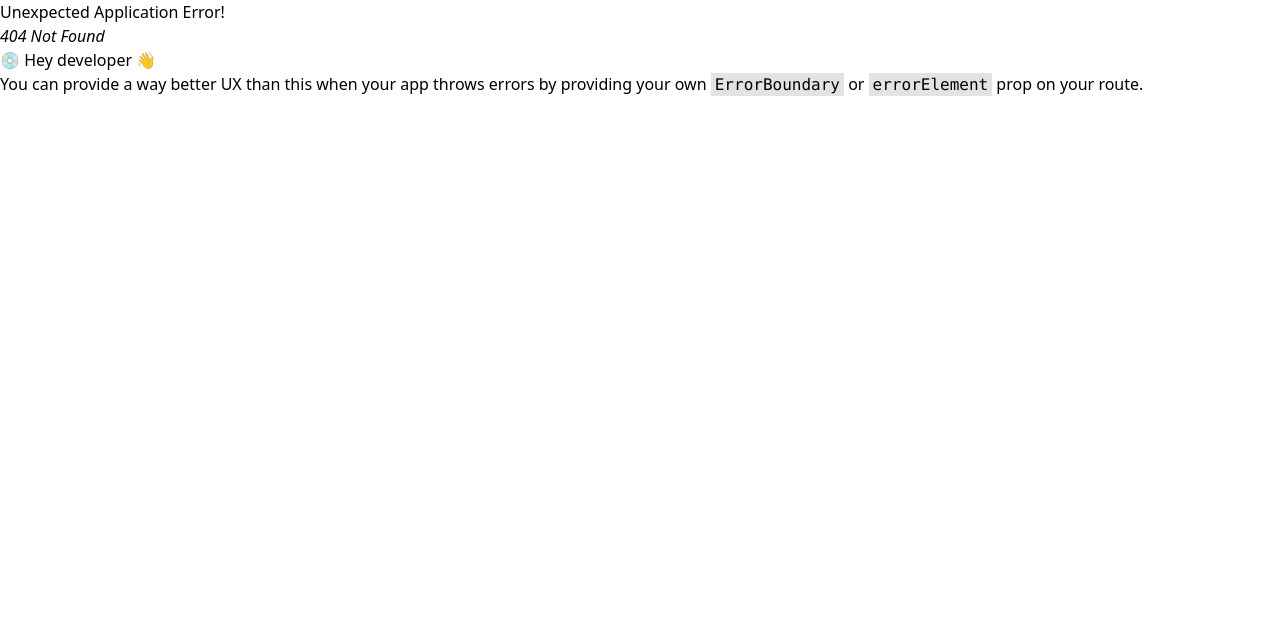
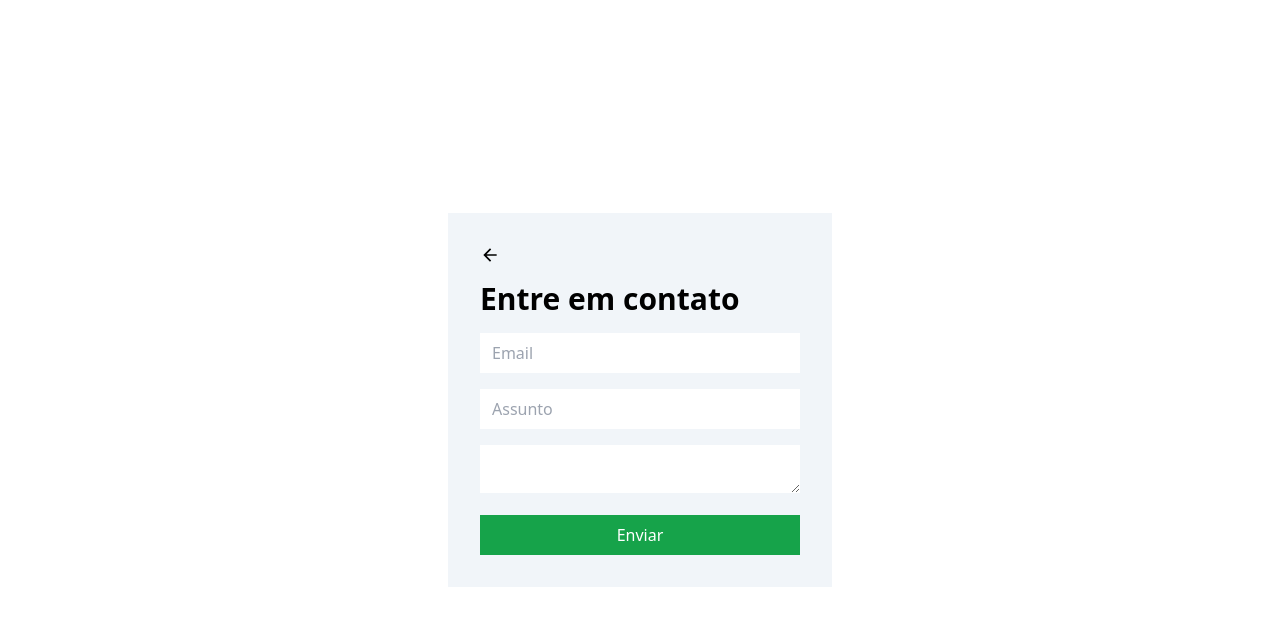
Before and after one commit to Matheus-0/Projeto-Web, a React (Vite) app in the folder client/: page /contact in a window 1280 px wide. Before the commit this address had no page. Shown: the top 626 px of the page. Built offline with nearby package versions, Linux system fonts and the light colour scheme.

Commit message:
Criando tela de contatos

```diff
--- /dev/null
+++ b/client/src/pages/contact/index.tsx
@@ -0,0 +1,73 @@
+import { useState } from "react";
+import { MdArrowBack } from "react-icons/md";
+import { Link, useNavigate } from "react-router-dom";
+
+const Contact = () => {
+  const [email, setEmail] = useState("");
+  const [subject, setSubject] = useState("");
+  const [message, setMessage] = useState("");
+
+  const navigate = useNavigate();
+
+  const handleSubmit = (e: { preventDefault: () => void }) => {
+    e.preventDefault();
+
+    alert("Email enviado com sucesso!");
+
+    navigate("/");
+  };
+
+  return (
+    <div className="flex flex-col h-screen items-center justify-center">
+      <div className="bg-slate-100 flex flex-col gap-4 p-8 w-96">
+        <Link to="/" className="self-start">
+          <MdArrowBack className="h-5 w-5" />
+        </Link>
+
+        <form onSubmit={handleSubmit}>
+          <h2 className="font-semibold text-3xl">Entre em contato</h2>
+
+          <input
+            type="email"
+            value={email}
+            onChange={(e) => setEmail(e.target.value)}
+            required
+            className="outline-none px-3 py-2 w-full mt-4"
+            placeholder="Email"
+          />
+
+          <br />
+
+          <input
+            type="text"
+            value={subject}
+            onChange={(e) => setSubject(e.target.value)}
+            required
+            className="outline-none px-3 py-2 w-full mt-4"
+            placeholder="Assunto"
+          />
+
+          <br />
+
+          <textarea
+            value={message}
+            onChange={(e) => setMessage(e.target.value)}
+            required
+            className="mt-4 w-full"
+          />
+
+          <br />
+
+          <button
+            className="bg-green-600 px-4 py-2 text-white hover:bg-green-500 mt-4 w-full"
+            type="submit"
+          >
+            Enviar
+          </button>
+        </form>
+      </div>
+    </div>
+  );
+};
+
+export default Contact;
--- a/client/src/pages/home/index.tsx
+++ b/client/src/pages/home/index.tsx
@@ -1,7 +1,7 @@
 /* eslint-disable @typescript-eslint/no-explicit-any */
 import { useState } from "react";
 import { MdArrowBack } from "react-icons/md";
-import { useNavigate } from "react-router-dom";
+import { Link, useNavigate } from "react-router-dom";
 
 import api from "../../service/api";
 
@@ -43,7 +43,17 @@ const Home = () => {
         email: userRegistrationCredentials.email,
       });
     } catch (e: any) {
-      alert("Não foi possível criar a conta.");
+      alert(e.response.data);
+    }
+  };
+
+  const getUserTokenData = () => {
+    const userTokenData = localStorage.getItem("userTokenData");
+
+    if (userTokenData) {
+      return JSON.parse(userTokenData);
+    } else {
+      return null;
     }
   };
 
@@ -64,6 +74,17 @@ const Home = () => {
 
       if (response.data) {
         localStorage.setItem("userTokenData", JSON.stringify(response.data));
+
+        const userTokenData = getUserTokenData();
+        console.log("userTokenData.accessToken", userTokenData.accessToken);
+
+        const test = await api.get("/user/details", {
+          headers: {
+            "Content-Type": "application/json",
+            Authorization: "Bearer " + userTokenData.accessToken,
+          },
+        });
+        console.log(test);
 
         navigate("/tasks");
       } else {
@@ -99,6 +120,13 @@ const Home = () => {
               Entrar
             </button>
           </div>
+
+          <Link
+            className="bg-yellow-500 text-white py-2 px-4 hover:bg-yellow-400 mt-4"
+            to="/contact"
+          >
+            Entre em contato conosco
+          </Link>
         </>
       )}
 
--- a/client/src/pages/tasks/index.tsx
+++ b/client/src/pages/tasks/index.tsx
@@ -2,7 +2,7 @@
 /* eslint-disable react-hooks/exhaustive-deps */
 /* eslint-disable @typescript-eslint/no-explicit-any */
 import { useEffect, useState } from "react";
-import { MdLogout, MdOutlineAdd, MdOutlineClose, MdOutlineDelete, MdOutlineEdit } from "react-icons/md";
+import { MdLogout, MdOutlineAdd, MdOutlineClose } from "react-icons/md";
 import { useNavigate } from "react-router-dom";
 
 import api from "../../service/api";
@@ -10,7 +10,7 @@ import api from "../../service/api";
 const statusToText = {
   PENDING: "Pendente",
   IN_PROGRESS: "Em progresso",
-  FINISHED: "Finalizado"
+  FINISHED: "Finalizado",
 };
 
 const statusToColor = {
@@ -67,7 +67,9 @@ const Tasks = () => {
 
       setUserTasks(response.data);
     } catch (e: any) {
-      alert("Erro: Ocorreu um erro inesperado ao obter tarefas, seu token pode ter expirado.");
+      alert(
+        "Erro: Ocorreu um erro inesperado ao obter tarefas, seu token pode ter expirado."
+      );
     }
   };
 
@@ -135,25 +137,33 @@ const Tasks = () => {
       let response;
 
       if (taskToEditId === -1) {
-        response = await api.post("/task", {
+        response = await api.post(
+          "/task",
+          {
             ...taskCreationData,
             email: userTokenData.username,
-        }, {
+          },
+          {
             headers: {
               "Content-Type": "application/json",
               Authorization: "Bearer " + userTokenData.accessToken,
             },
-        });
+          }
+        );
       } else {
-        response = await api.put("/task", {
+        response = await api.put(
+          "/task",
+          {
             ...taskCreationData,
             taskId: taskToEditId,
-        }, {
+          },
+          {
             headers: {
               "Content-Type": "application/json",
               Authorization: "Bearer " + userTokenData.accessToken,
             },
-        })
+          }
+        );
       }
 
       setModalOpen(false);
@@ -180,8 +190,12 @@ const Tasks = () => {
 
   useEffect(() => {
     setPendingTasks(userTasks.filter((task: any) => task.status === "PENDING"));
-    setInProgressTasks(userTasks.filter((task: any) => task.status === "IN_PROGRESS"));
-    setFinishedTasks(userTasks.filter((task: any) => task.status === "FINISHED"));
+    setInProgressTasks(
+      userTasks.filter((task: any) => task.status === "IN_PROGRESS")
+    );
+    setFinishedTasks(
+      userTasks.filter((task: any) => task.status === "FINISHED")
+    );
   }, [userTasks]);
 
   return (
@@ -191,7 +205,6 @@ const Tasks = () => {
         onClick={logout}
       >
         <MdLogout />
-
         Sair
       </button>
 
@@ -204,7 +217,6 @@ const Tasks = () => {
         disabled={modalOpen}
       >
         <MdOutlineAdd />
-
         Adicionar tarefa
       </button>
 
@@ -220,7 +232,9 @@ const Tasks = () => {
             <MdOutlineClose />
           </button>
 
-          <h2 className="mt-4 font-semibold text-2xl self-center">Criar nova tarefa</h2>
+          <h2 className="mt-4 font-semibold text-2xl self-center">
+            Criar nova tarefa
+          </h2>
 
           <form className="mt-4 flex flex-col gap-4" onSubmit={handleSubmit}>
             <input
@@ -229,7 +243,12 @@ const Tasks = () => {
               placeholder="Nome da tarefa"
               className="p-2 outline-none"
               value={taskCreationData.name}
-              onChange={(e) => setTaskCreationData({ ...taskCreationData, name: e.target.value })}
+              onChange={(e) =>
+                setTaskCreationData({
+                  ...taskCreationData,
+                  name: e.target.value,
+                })
+              }
             />
 
             <input
@@ -239,7 +258,12 @@ const Tasks = () => {
               min={1}
               className="p-2 outline-none"
               value={taskCreationData.duration}
-              onChange={(e) => setTaskCreationData({ ...taskCreationData, duration: Number(e.target.value) })}
+              onChange={(e) =>
+                setTaskCreationData({
+                  ...taskCreationData,
+                  duration: Number(e.target.value),
+                })
+              }
             />
 
             <select
@@ -247,7 +271,12 @@ const Tasks = () => {
               id=""
               className="p-2 outline-none border-r-transparent border-r-4"
               value={taskCreationData.status}
-              onChange={(e) => setTaskCreationData({ ...taskCreationData, status: e.target.value })}
+              onChange={(e) =>
+                setTaskCreationData({
+                  ...taskCreationData,
+                  status: e.target.value,
+                })
+              }
             >
               <option value="PENDING">Pendente</option>
               <option value="IN_PROGRESS">Em progresso</option>
@@ -260,7 +289,12 @@ const Tasks = () => {
               placeholder="Prazo final"
               className="p-2 outline-none"
               value={taskCreationData.dueDate}
-              onChange={(e) => setTaskCreationData({ ...taskCreationData, dueDate: e.target.value })}
+              onChange={(e) =>
+                setTaskCreationData({
+                  ...taskCreationData,
+                  dueDate: e.target.value,
+                })
+              }
             />
 
             <button className="bg-green-700 text-white p-2" type="submit">
@@ -270,7 +304,9 @@ const Tasks = () => {
         </div>
       )}
 
-      <h1 className="font-semibold text-3xl self-center">Gerenciamento de tarefas</h1>
+      <h1 className="font-semibold text-3xl self-center">
+        Gerenciamento de tarefas
+      </h1>
 
       <div className="mt-10 flex gap-4 justify-center">
         <input
@@ -279,7 +315,9 @@ const Tasks = () => {
           placeholder="Nome da tarefa"
           className="p-2 outline-none bg-slate-100"
           value={taskSearchData.name}
-          onChange={(e) => setTaskSearchData({ ...taskSearchData, name: e.target.value })}
+          onChange={(e) =>
+            setTaskSearchData({ ...taskSearchData, name: e.target.value })
+          }
         />
 
         <input
@@ -288,13 +326,12 @@ const Tasks = () => {
           placeholder="Data"
           className="p-2 outline-none bg-slate-100"
           value={taskSearchData.dueDate}
-          onChange={(e) => setTaskSearchData({ ...taskSearchData, dueDate: e.target.value })}
+          onChange={(e) =>
+            setTaskSearchData({ ...taskSearchData, dueDate: e.target.value })
+          }
         />
 
-        <button
-          className="bg-green-700 text-white p-2"
-          onClick={handleSearch}
-        >
+        <button className="bg-green-700 text-white p-2" onClick={handleSearch}>
           Buscar
         </button>
 
@@ -312,14 +349,28 @@ const Tasks = () => {
 
           <div className="mt-10 grid grid-cols-4 gap-6">
             {pendingTasks.map((task: any) => (
-                <div className={"flex flex-col p-4 " + statusToColor[task.status as keyof typeof statusToColor]}>
+              <div
+                className={
+                  "flex flex-col p-4 " +
+                  statusToColor[task.status as keyof typeof statusToColor]
+                }
+              >
                 <div>
                   <h1 className="text-xl font-semibold">{task.name}</h1>
                 </div>
-                  <p className="mt-6"><strong>Duração:</strong> {task.duration} minutos</p>
-                  <p className="mt-2"><strong>Status:</strong> {statusToText[task.status as keyof typeof statusToText]}</p>
-                  <p className="mt-2"><strong>Prazo final:</strong> {task.dueDate}</p>
-                  <p className="mt-2"><strong>Data de criação:</strong> {task.createdDate}</p>
+                <p className="mt-6">
+                  <strong>Duração:</strong> {task.duration} minutos
+                </p>
+                <p className="mt-2">
+                  <strong>Status:</strong>{" "}
+                  {statusToText[task.status as keyof typeof statusToText]}
+                </p>
+                <p className="mt-2">
+                  <strong>Prazo final:</strong> {task.dueDate}
+                </p>
+                <p className="mt-2">
+                  <strong>Data de criação:</strong> {task.createdDate}
+                </p>
                 <div className="mt-6 flex gap-2">
                   <button
                     className="bg-green-700 text-white p-2"
@@ -347,14 +398,28 @@ const Tasks = () => {
 
           <div className="mt-10 grid grid-cols-4 gap-6">
             {inProgressTasks.map((task: any) => (
-                <div className={"flex flex-col p-4 " + statusToColor[task.status as keyof typeof statusToColor]}>
+              <div
+                className={
+                  "flex flex-col p-4 " +
+                  statusToColor[task.status as keyof typeof statusToColor]
+                }
+              >
                 <div>
                   <h1 className="text-xl font-semibold">{task.name}</h1>
                 </div>
-                  <p className="mt-6"><strong>Duração:</strong> {task.duration} minutos</p>
-                  <p className="mt-2"><strong>Status:</strong> {statusToText[task.status as keyof typeof statusToText]}</p>
-                  <p className="mt-2"><strong>Prazo final:</strong> {task.dueDate}</p>
-                  <p className="mt-2"><strong>Data de criação:</strong> {task.createdDate}</p>
+                <p className="mt-6">
+                  <strong>Duração:</strong> {task.duration} minutos
+                </p>
+                <p className="mt-2">
+                  <strong>Status:</strong>{" "}
+                  {statusToText[task.status as keyof typeof statusToText]}
+                </p>
+                <p className="mt-2">
+                  <strong>Prazo final:</strong> {task.dueDate}
+                </p>
+                <p className="mt-2">
+                  <strong>Data de criação:</strong> {task.createdDate}
+                </p>
                 <div className="mt-6 flex gap-2">
                   <button
                     className="bg-green-700 text-white p-2"
@@ -382,14 +447,28 @@ const Tasks = () => {
 
           <div className="mt-10 grid grid-cols-4 gap-6">
             {finishedTasks.map((task: any) => (
-                <div className={"flex flex-col p-4 " + statusToColor[task.status as keyof typeof statusToColor]}>
+              <div
+                className={
+                  "flex flex-col p-4 " +
+                  statusToColor[task.status as keyof typeof statusToColor]
+                }
+              >
                 <div>
                   <h1 className="text-xl font-semibold">{task.name}</h1>
                 </div>
-                  <p className="mt-6"><strong>Duração:</strong> {task.duration} minutos</p>
-                  <p className="mt-2"><strong>Status:</strong> {statusToText[task.status as keyof typeof statusToText]}</p>
-                  <p className="mt-2"><strong>Prazo final:</strong> {task.dueDate}</p>
-                  <p className="mt-2"><strong>Data de criação:</strong> {task.createdDate}</p>
+                <p className="mt-6">
+                  <strong>Duração:</strong> {task.duration} minutos
+                </p>
+                <p className="mt-2">
+                  <strong>Status:</strong>{" "}
+                  {statusToText[task.status as keyof typeof statusToText]}
+                </p>
+                <p className="mt-2">
+                  <strong>Prazo final:</strong> {task.dueDate}
+                </p>
+                <p className="mt-2">
+                  <strong>Data de criação:</strong> {task.createdDate}
+                </p>
                 <div className="mt-6 flex gap-2">
                   <button
                     className="bg-green-700 text-white p-2"
--- a/client/src/utils/auth.tsx
+++ b/client/src/utils/auth.tsx
@@ -14,8 +14,6 @@ export const RequireAuth = ({ children }: any) => {
 export const RequireNoAuth = ({ children }: any) => {
   const userTokenData = localStorage.getItem("userTokenData");
 
-  console.log(userTokenData);
-
   if (userTokenData) {
     return <Navigate to="/tasks" />;
   }
```
Also changed, not shown: client/src/router.tsx (+6 -1 lines). Lines whose indentation alone changed are shown as unchanged.
